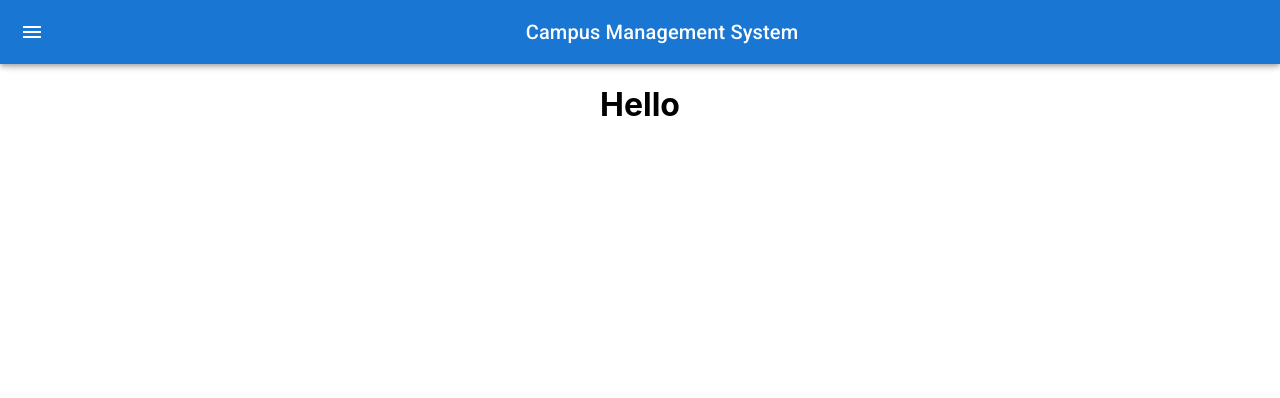
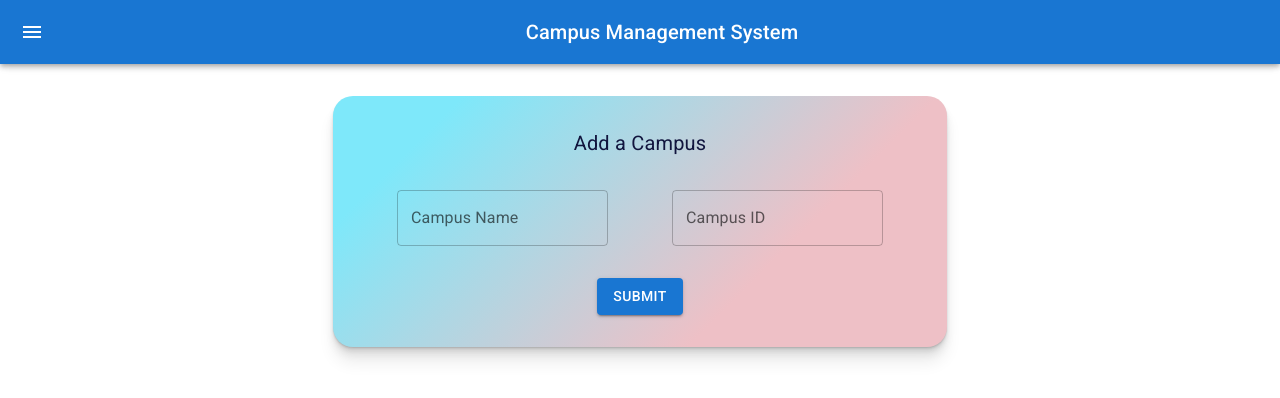
Before and after one commit to JS0Nwong/Assignment-5-CRUD-Application, a React (Create React App) app: page /newcampus in a window 1280 px wide. Shown: the top 398 px of the page. Built offline with nearby package versions, Linux system fonts and the light colour scheme.

Commit message:
setup add campus page

```diff
--- a/src/components/containers/NewCampusContainer.js
+++ b/src/components/containers/NewCampusContainer.js
@@ -12,6 +12,16 @@ class NewCampusContainer extends Component {
     };
   }
 
+  handleSubmit = async (e) => {
+    e.preventDefault();
+  };
+
+  handleChange = (e) => {
+    this.setState({
+      [e.target.name]: e.target.value,
+    });
+  };
+
   render() {
     return <NewCampusView />;
   }
--- a/src/components/views/NewCampusView.js
+++ b/src/components/views/NewCampusView.js
@@ -1,8 +1,80 @@
-const NewCampusView = () => {
+import { Box, TextField, Typography, Button, styled } from "@mui/material";
+
+const FormContainer = styled("div")(() => ({
+  display: "flex",
+  justifyContent: "center",
+}));
+
+const CampusInfoField = styled(TextField)(() => ({
+  margin: "2em",
+}));
+
+const NewCampusView = (props) => {
+  const { handleSubmit, handleChange } = props;
+
   return (
-    <>
-      <h1>Hello</h1>
-    </>
+    <FormContainer>
+      <Box
+        sx={{
+          backgroundColor: "#eec0c6",
+          backgroundImage: "linear-gradient(315deg, #eec0c6 30%, #7ee8fa 85%)",
+          borderRadius: "1.25em",
+          m: "2em",
+          p: "2em",
+          minWidth: "260px",
+          boxShadow:
+            "rgba(0, 0, 0, 0.07) 0px 1px 1px, rgba(0, 0, 0, 0.07) 0px 2px 2px, rgba(0, 0, 0, 0.07) 0px 4px 4px, rgba(0, 0, 0, 0.07) 0px 8px 8px, rgba(0, 0, 0, 0.07) 0px 16px 16px",
+        }}
+      >
+        <Typography
+          component="h2"
+          sx={{
+            fontSize: "20px",
+            color: "#11153e",
+          }}
+        >
+          Add a Campus
+        </Typography>
+
+        <form onSubmit={handleSubmit}>
+          <Box sx={{ width: "100%" }}>
+            <CampusInfoField
+              variant="outlined"
+              name="campusName"
+              label="Campus Name"
+              inputProps={{
+                pattern: "[a-zA-Z]+",
+                title: "Only alphabetic characters are allowed.",
+              }}
+              InputLabelProps={{ required: false }}
+              required
+              onChange={handleChange}
+            />
+            <CampusInfoField
+              variant="outlined"
+              name="campusId"
+              label="Campus ID"
+              type="number"
+              sx={{
+                "&::webkitOuterSpinButton": {
+                  webkitAppearance: "none",
+                },
+                "&::webkitInnerSpinButton": {
+                  webkitAppearance: "none",
+                },
+              }}
+              InputLabelProps={{ required: false }}
+              onChange={handleChange}
+              required
+            />
+          </Box>
+
+          <Button type="submit" variant="contained">
+            Submit
+          </Button>
+        </form>
+      </Box>
+    </FormContainer>
   );
 };
 
--- a/src/components/views/NewStudentView.js
+++ b/src/components/views/NewStudentView.js
@@ -56,6 +56,10 @@ const NewStudentView = (props) => {
             label="First Name"
             name="firstname"
             InputLabelProps={{ required: false }}
+            inputProps={{
+              pattern: "[a-zA-Z]+",
+              title: "Only alphabetic characters are allowed.",
+            }}
             onChange={(e) => handleChange}
             required
           />
@@ -63,6 +67,10 @@ const NewStudentView = (props) => {
             variant="outlined"
             label="Last Name"
             name="lastname"
+            inputProps={{
+              pattern: "[a-zA-Z]+",
+              title: "Only alphabetic characters are allowed.",
+            }}
             InputLabelProps={{ required: false }}
             onChange={(e) => handleChange}
             required
@@ -70,16 +78,16 @@ const NewStudentView = (props) => {
           <StudentInfoField
             variant="outlined"
             type="number"
-            name="campusid"
+            name="campusId"
             label="Campus ID"
             InputLabelProps={{ required: false }}
             onChange={(e) => handleChange}
             sx={{
-              "[type=number]::-webkit-outer-spin-button": {
-                "-webkit-appearance": "none",
+              "&::webkitOuterSpinButton": {
+                webkitAppearance: "none",
               },
-              "[type=number]::-webkit-inner-spin-button": {
-                "-webkit-appearance": "none",
+              "&::webkitInnerSpinButton": {
+                webkitAppearance: "none",
               },
             }}
             required
```
